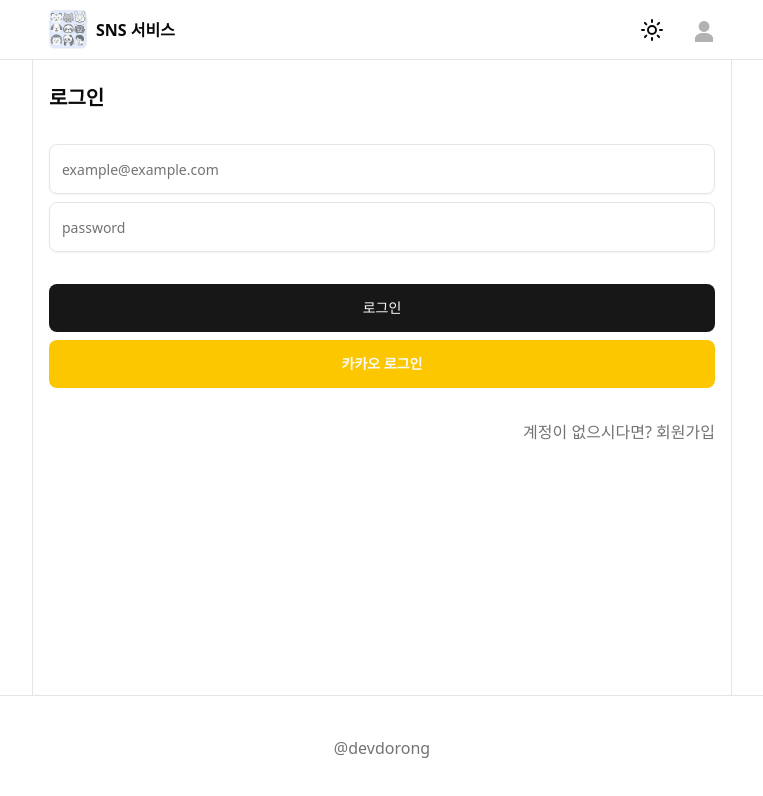
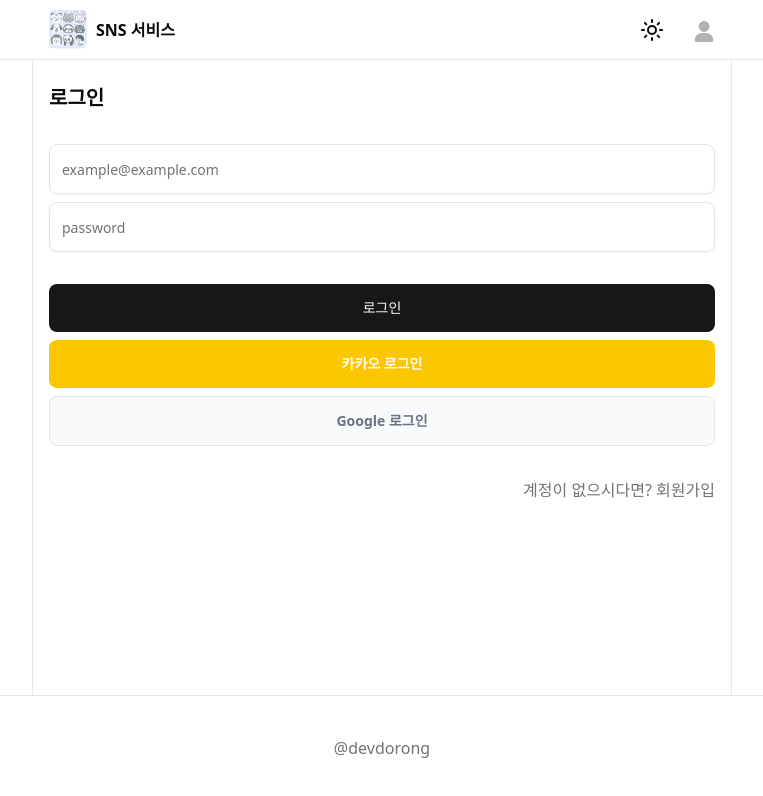
Before and after one commit to devdorong/til_next_supabase, a Next.js app: page /signin in a window 1280 px wide. Shown: the top 796 px of the page, without its empty margins (258-1021 px from the left). Built offline with nearby package versions, Linux system fonts and the light colour scheme; no server answers.

Commit message:
[docs] 구글 인증

```diff
--- a/src/app/signin/page.tsx
+++ b/src/app/signin/page.tsx
@@ -2,7 +2,8 @@
 import { Button } from '@/components/ui/button';
 import { Input } from '@/components/ui/input';
 import { useSignIn } from '@/hooks/mutations/useSignIn';
-import { useSignInWithKakao } from '@/hooks/mutations/useSingInWithKakao';
+import { useSignInWithGoogle } from '@/hooks/mutations/useSignInWithGoogle';
+import { useSignInWithKakao } from '@/hooks/mutations/useSignInWithKakao';
 import Link from 'next/link';
 import React, { useState } from 'react';
 
@@ -19,8 +20,11 @@ function SignIn() {
     isPending: isPendingKakao,
     isError: isErrorKakao,
   } = useSignInWithKakao();
-
-
+  const {
+    mutate: mutateGoogle,
+    isPending: isPendingGoogle,
+    isError: isErrorGoogle,
+  } = useSignInWithGoogle();
 
   // 이메일로 로그인
   const handleSignInWithEmail = () => {
@@ -40,6 +44,14 @@ function SignIn() {
     }
 
     mutateKakao('kakao');
+  };
+
+  // 구글 로그인
+  const handleSignWithGoogle = () => {
+    if (isErrorGoogle) {
+      return <div>구글 로그인 에러 입니다.</div>;
+    }
+    mutateGoogle('google');
   };
   return (
     <div className='flex flex-col gap-8'>
@@ -73,11 +85,19 @@ function SignIn() {
         </Button>
         {/* 카카오 소셜 로그인 */}
         <Button
-          className='w-full py-6 bg-yellow-400 font-bold'
+          className='w-full py-6 bg-yellow-400 font-bold hover:bg-yellow-600'
           onClick={handleSignWithKakao}
           disabled={isPendingKakao}
         >
           카카오 로그인
+        </Button>
+        {/* 구글 소셜 로그인 */}
+        <Button
+          className='w-full py-6 bg-gray-50 border text-gray-500 font-bold hover:bg-gray-300'
+          onClick={handleSignWithGoogle}
+          disabled={isPendingGoogle}
+        >
+          Google 로그인
         </Button>
       </div>
       <div className='flex justify-end'>
--- /dev/null
+++ b/src/hooks/mutations/useSignInWithGoogle.ts
@@ -0,0 +1,8 @@
+import { signInWithOAuth } from '@/apis/auth';
+import { useMutation } from '@tanstack/react-query';
+
+export function useSignInWithGoogle() {
+  return useMutation({
+    mutationFn: signInWithOAuth,
+  });
+}
```
Also changed, not shown: src/hooks/mutations/useSignInWithKakao.ts (renamed from src/hooks/mutations/useSingInWithKakao.ts), 1 other file (tests, documents, lock files or other folders).
